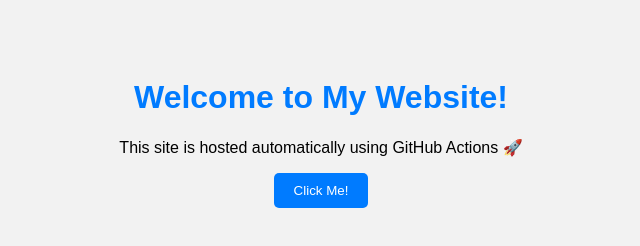
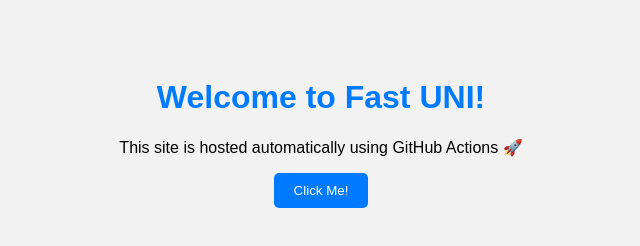
Before and after one commit to fscodes1412/Gitactionrepo, a plain HTML site: page index.html in a window 1280 px wide. Shown: the whole page, without its empty margins (319-959 px from the left). Drawn offline with Linux system fonts and the light colour scheme.

Commit message:
Update index.html

```diff
--- a/index.html
+++ b/index.html
@@ -7,7 +7,7 @@
   <link rel="stylesheet" href="style.css">
 </head>
 <body>
-  <h1>Welcome to My Website!</h1>
+  <h1>Welcome to Fast UNI!</h1>
   <p>This site is hosted automatically using GitHub Actions 🚀</p>
 
   <button onclick="showMessage()">Click Me!</button>
```
